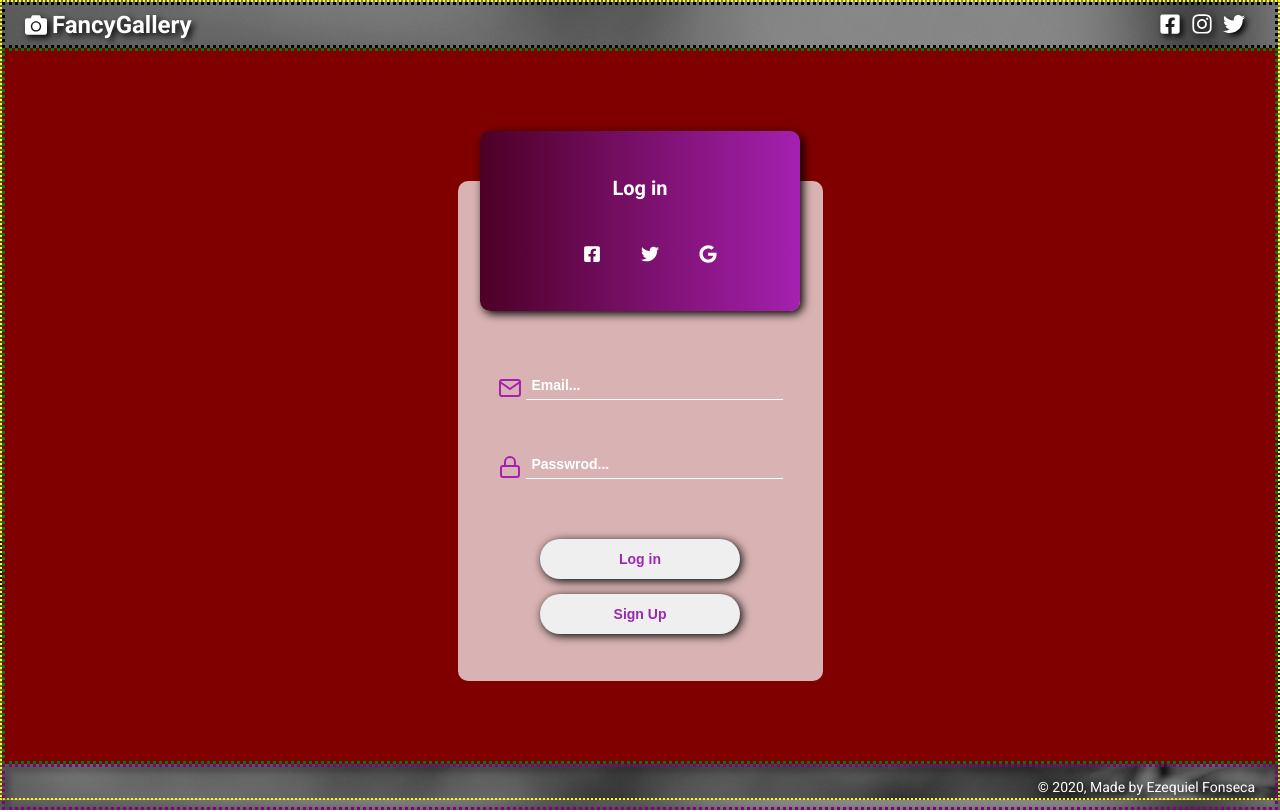
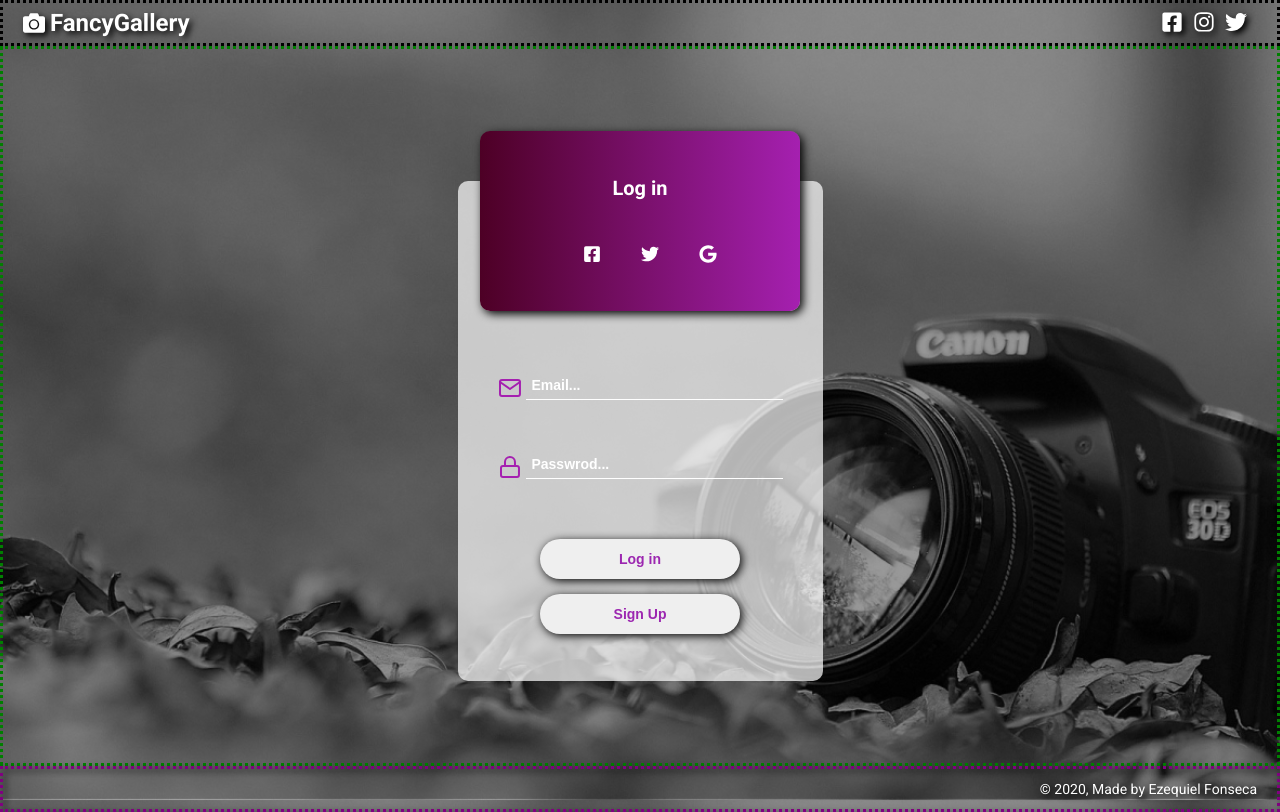
Before and after one commit to Qz-C/FancyGallery-frontend, a React (Create React App) app: page / in a window 1280 px wide. Built offline with nearby package versions, Linux system fonts and the light colour scheme.

Commit message:
Removed the debug borders

```diff
--- a/src/pages/login/styles.css
+++ b/src/pages/login/styles.css
@@ -8,7 +8,6 @@ html{
 }
 
 .container{
-    border: dotted yellow 2px;
     position: absolute;
     width: 100%;
     height: 100%;
@@ -16,7 +15,6 @@ html{
 }
 
 .container section{
-    background-color: maroon;
     display: flex;
     flex-direction: column;
     align-items: center;
```
